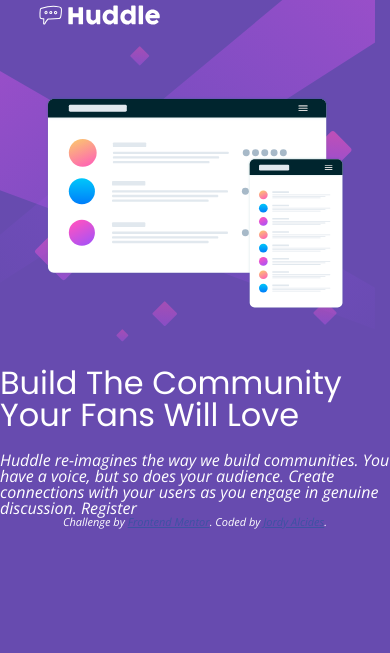
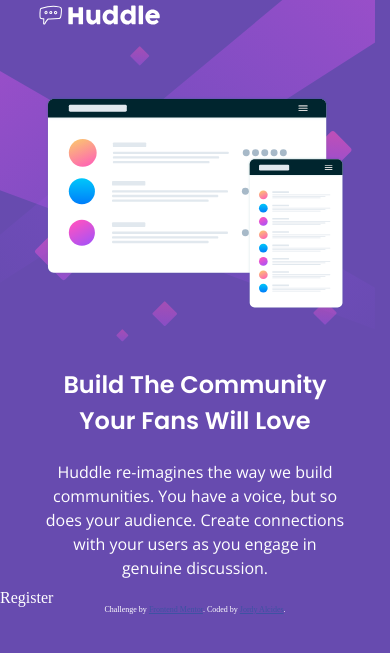
Before and after one commit to jordyalcides/huddle, a PHP site: page / in a window 390 px wide. Shown: the part 31-684 px from the top of the page. Run offline with PHP 8.4, Linux system fonts and the light colour scheme.

Commit message:
Ajustado cabeçalho e texto principal da versão mobile

```diff
--- a/assets/css/style.css
+++ b/assets/css/style.css
@@ -1,9 +1,5 @@
-h1 {
-    font-family: 'Poppins', sans-serif;
-}
 
 body {
-    font-family: 'Open Sans', sans-serif;
     color: #ffffff;
     background-color: hsl(257, 40%, 49%);
     background-image: url(/assets/images/bg-mobile.svg);
@@ -11,12 +7,12 @@
 }
 
 /* CABEÇALHO */
-.logotipo {
+.logotype {
     text-align: left;
     margin: 30px 33px;
 }
 
-.logotipo img {
+.logotype img {
     width: 130px;
 }
 
@@ -31,12 +27,28 @@
     width: 300px;
 }
 
+/* TEXTO PRINCIPAL */
+.front-header {
+    font-family: 'Poppins', sans-serif;
+    font-weight: 600;
+    font-size: 1.5rem;
+    line-height: 2.3rem;
+    text-align: center;
+    margin: 5% 11%;
+}
 
+.front-text {
+    font-family: 'Open Sans', sans-serif;
+    font-size: 1rem;
+    text-align: center;
+    margin: 10px 11%;
+    line-height: 1.5rem;
+}
 
 /* FOOTER */
  /* Feel free to remove these styles or customise in your own stylesheet 👍  */
 .attribution {
-    font-size: 11px;
+    font-size: 8px;
     text-align: center;
 }
 
--- a/index.html
+++ b/index.html
@@ -11,23 +11,25 @@
 	<link rel="stylesheet" href="/assets/css/normalize.css">
 	<link rel="preconnect" href="https://fonts.gstatic.com">
 	<link href="https://fonts.googleapis.com/css2?family=Poppins:wght@400;600&display=swap" rel="stylesheet">
-	<link href="https://fonts.googleapis.com/css2?family=Open+Sans:ital@1&display=swap" rel="stylesheet">
+	<link href="https://fonts.googleapis.com/css2?family=Open+Sans:wght@300&display=swap" rel="stylesheet">
 	<link href="/assets/css/all.css" rel="stylesheet"> <!--load all styles -->
 	<link href="/assets/css/style.css" rel="stylesheet">
 </head>
 
 <header>
-	<h1 class="logotipo"><img src="/assets/images/logo.svg" alt="Logotipo do site"></h1>
+	<h1 class="logotype"><img src="/assets/images/logo.svg" alt="Site logo"></h1>
 </header>
 
 <body>
 
-	<h1 class="front"><img src="/assets/images/illustration-mockups.svg" alt="Ilustração do projeto" class="front-image"></h1>
+	<h1 class="front"><img src="/assets/images/illustration-mockups.svg" alt="Project ilustration image" class="front-image"></h1>
 
-	<h1>Build The Community Your Fans Will Love</h1>
+	<h1 class="front-header">Build The Community Your Fans Will Love</h1>
 
-	Huddle re-imagines the way we build communities. You have a voice, but so does your audience.
-	Create connections with your users as you engage in genuine discussion.
+	<p class="front-text">
+		Huddle re-imagines the way we build communities. You have a voice, but so does your audience.
+		Create connections with your users as you engage in genuine discussion.
+	</p>
 
 	Register
 
```
